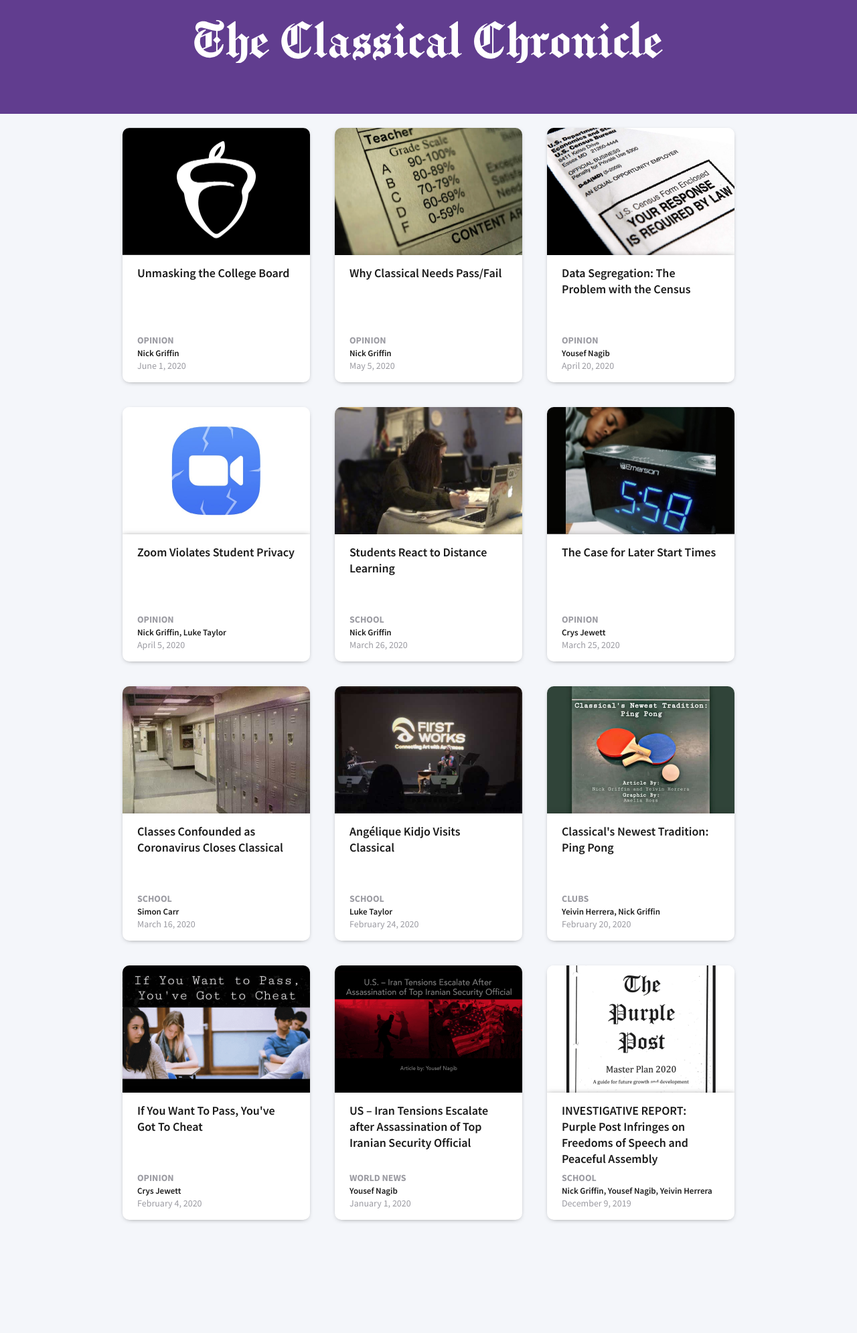
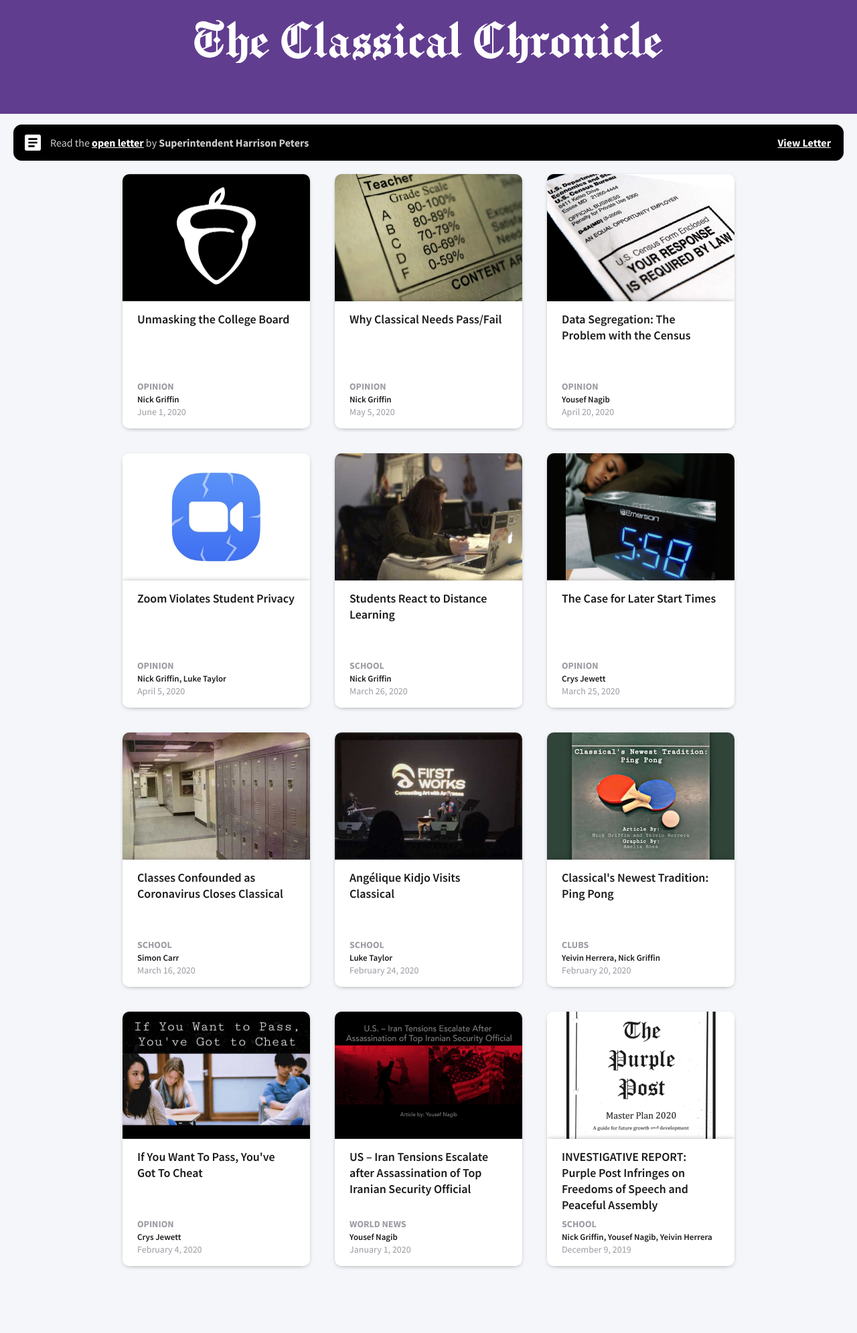
Before and after one commit to lixitrixi/classical-chronicle, a Jekyll site: the page built from index.html, in a window 1280 px wide. Shown: the whole page at 67% size. Built offline with Jekyll 4.4.1, drawn with Linux system fonts in a browser that asks for light colours; before the commit the page ends 1922 px from its top, so only the background shows below that.

Commit message:
add open letter banner

```diff
--- a/index.html
+++ b/index.html
@@ -22,6 +22,15 @@
   				<a href="/food-sites/">Open Map</a>
   			</div>
   		</div> -->
+      <div class="banner letter">
+  			<div class="initial">
+          <svg style="width:32px;height:32px" viewBox="0 0 24 24">
+              <path d="M14,17H7V15H14M17,13H7V11H17M17,9H7V7H17M19,3H5C3.89,3 3,3.89 3,5V19A2,2 0 0,0 5,21H19A2,2 0 0,0 21,19V5C21,3.89 20.1,3 19,3Z" />
+          </svg>
+  				<p>Read the <a class="goto" href="https://www.providenceschools.org/cms/lib/RI01900003/Centricity/Domain/4/Letter%20from%20the%20superintendent.pdf">open letter</a> by <span>Superintendent Harrison Peters</span></p>
+  				<a href="https://www.providenceschools.org/cms/lib/RI01900003/Centricity/Domain/4/Letter%20from%20the%20superintendent.pdf">View Letter</a>
+  			</div>
+  		</div>
       <div class="articles">
         {% for article in site.articles reversed %}
           {% if article.unlisted %}{% continue %}{% endif %}
--- a/index.scss
+++ b/index.scss
@@ -77,3 +77,16 @@
   	color: #077707;
   }
 }
+.banner.letter {
+	background-color: #000;
+	border: 1px solid #000;
+	p {
+		color: #ccc;
+	}
+  svg {
+  	fill: #fff;
+  }
+  a {
+  	color: #fff;
+  }
+}
```
